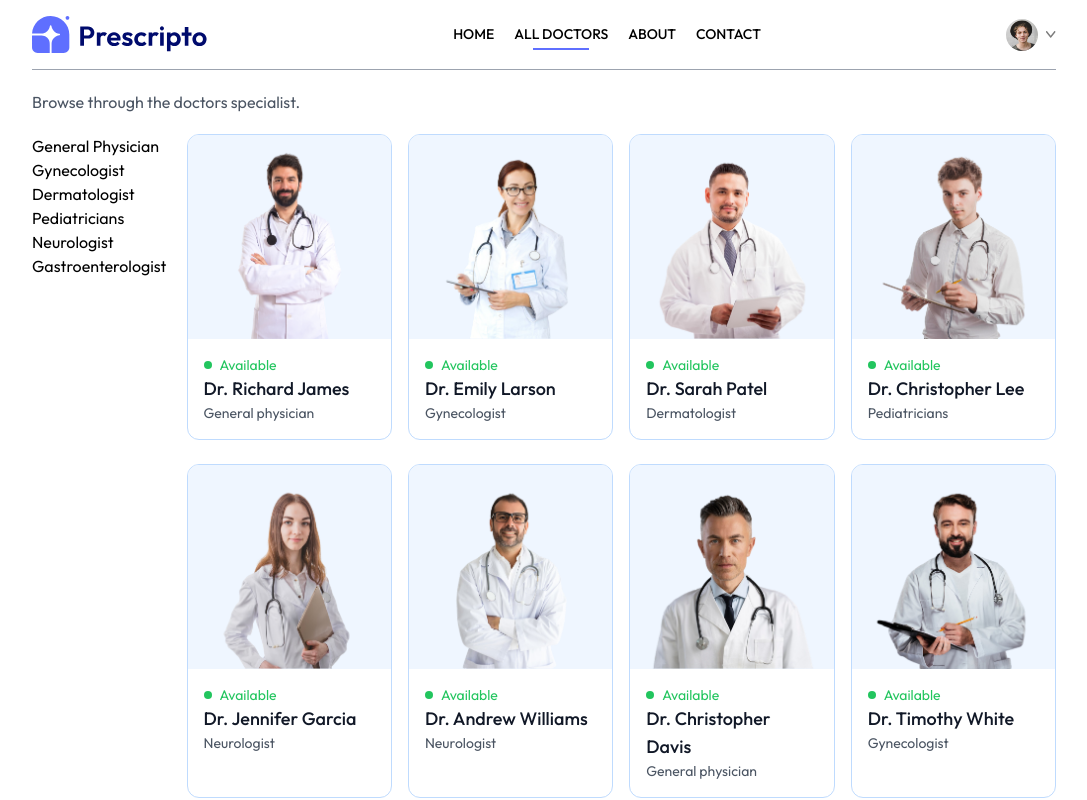
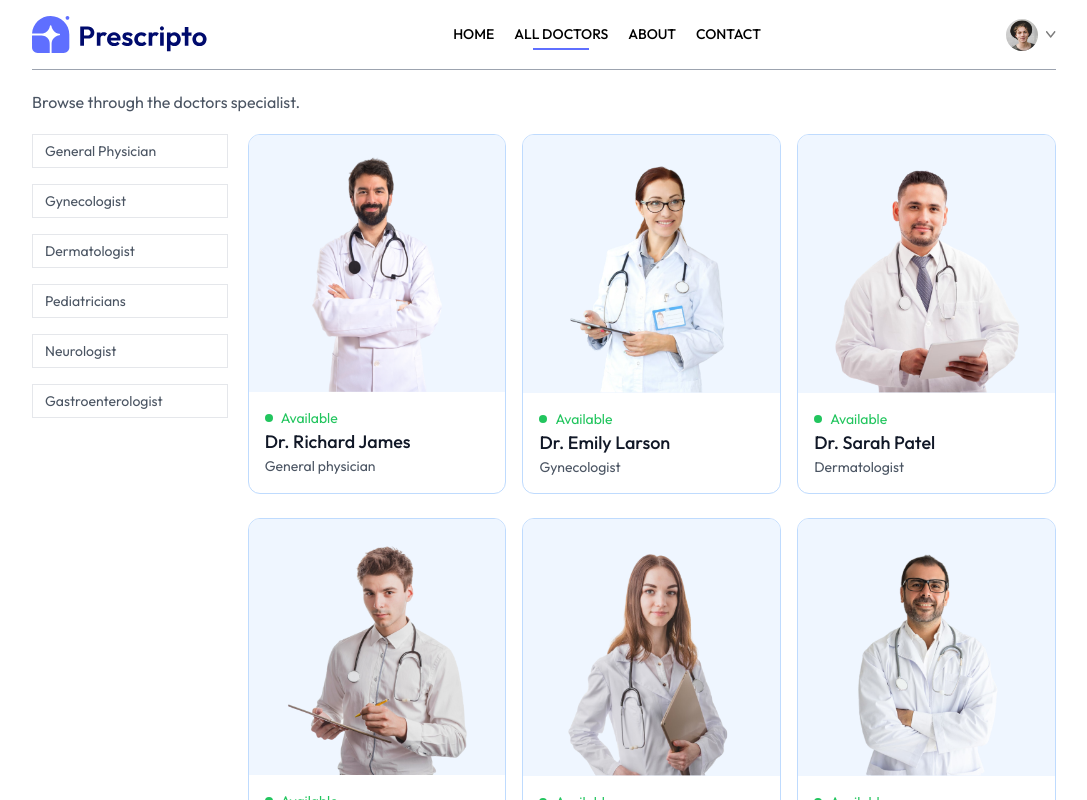
Before and after one commit to Adeoye-J/Prescripto, a React (Vite) app in the folder frontend/: page /doctors in a window 1280 px wide. Shown: the top 800 px of the page, without its empty margins (96-1183 px from the left). Built offline with nearby package versions, Linux system fonts and the light colour scheme.

Commit message:
Auto commit at 12/17/2024, 9:55:19 PM

```diff
--- a/frontend/src/pages/Doctors.jsx
+++ b/frontend/src/pages/Doctors.jsx
@@ -27,13 +27,13 @@ const Doctors = () => {
         <div>
             <p className='text-gray-600'>Browse through the doctors specialist.</p>
             <div className="flex flex-col sm:flex-row items-start gap-5 mt-5">
-                <div className="">
-                    <p>General Physician</p>
-                    <p>Gynecologist</p>
-                    <p>Dermatologist</p>
-                    <p>Pediatricians</p>
-                    <p>Neurologist</p>
-                    <p>Gastroenterologist</p>
+                <div className="flex flex-col gap-4 text-sm text-gray-600">
+                    <p className={`w-[94vw] sm:w-auto pl-3 py-1.5 pr-16 border border-gray-`}>General Physician</p>
+                    <p className={`w-[94vw] sm:w-auto pl-3 py-1.5 pr-16 border border-gray-`}>Gynecologist</p>
+                    <p className={`w-[94vw] sm:w-auto pl-3 py-1.5 pr-16 border border-gray-`}>Dermatologist</p>
+                    <p className={`w-[94vw] sm:w-auto pl-3 py-1.5 pr-16 border border-gray-`}>Pediatricians</p>
+                    <p className={`w-[94vw] sm:w-auto pl-3 py-1.5 pr-16 border border-gray-`}>Neurologist</p>
+                    <p className={`w-[94vw] sm:w-auto pl-3 py-1.5 pr-16 border border-gray-`}>Gastroenterologist</p>
                 </div>
                 <div className="w-full grid grid-cols-auto gap-4 gap-y-6">
                     {
```
